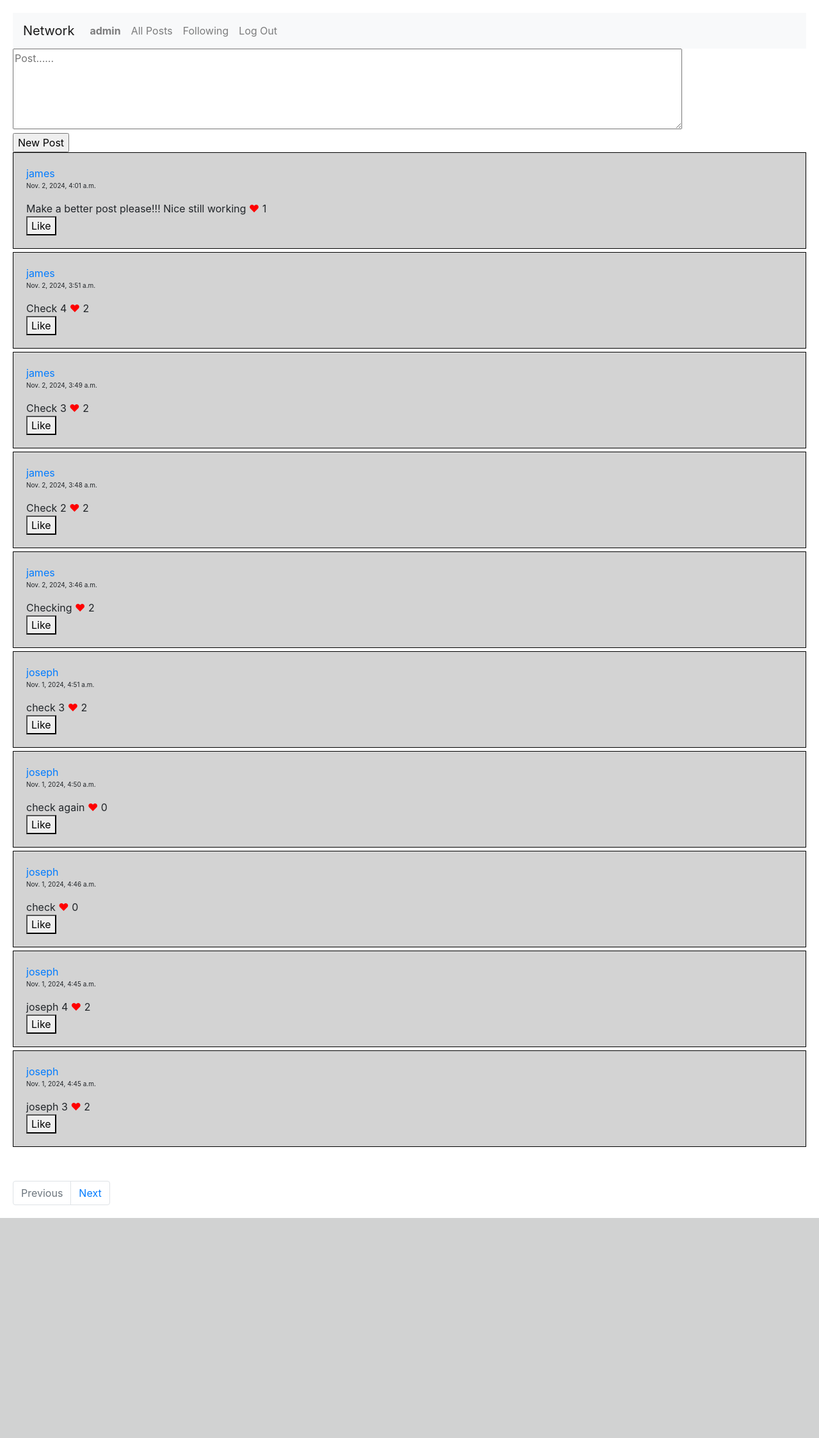
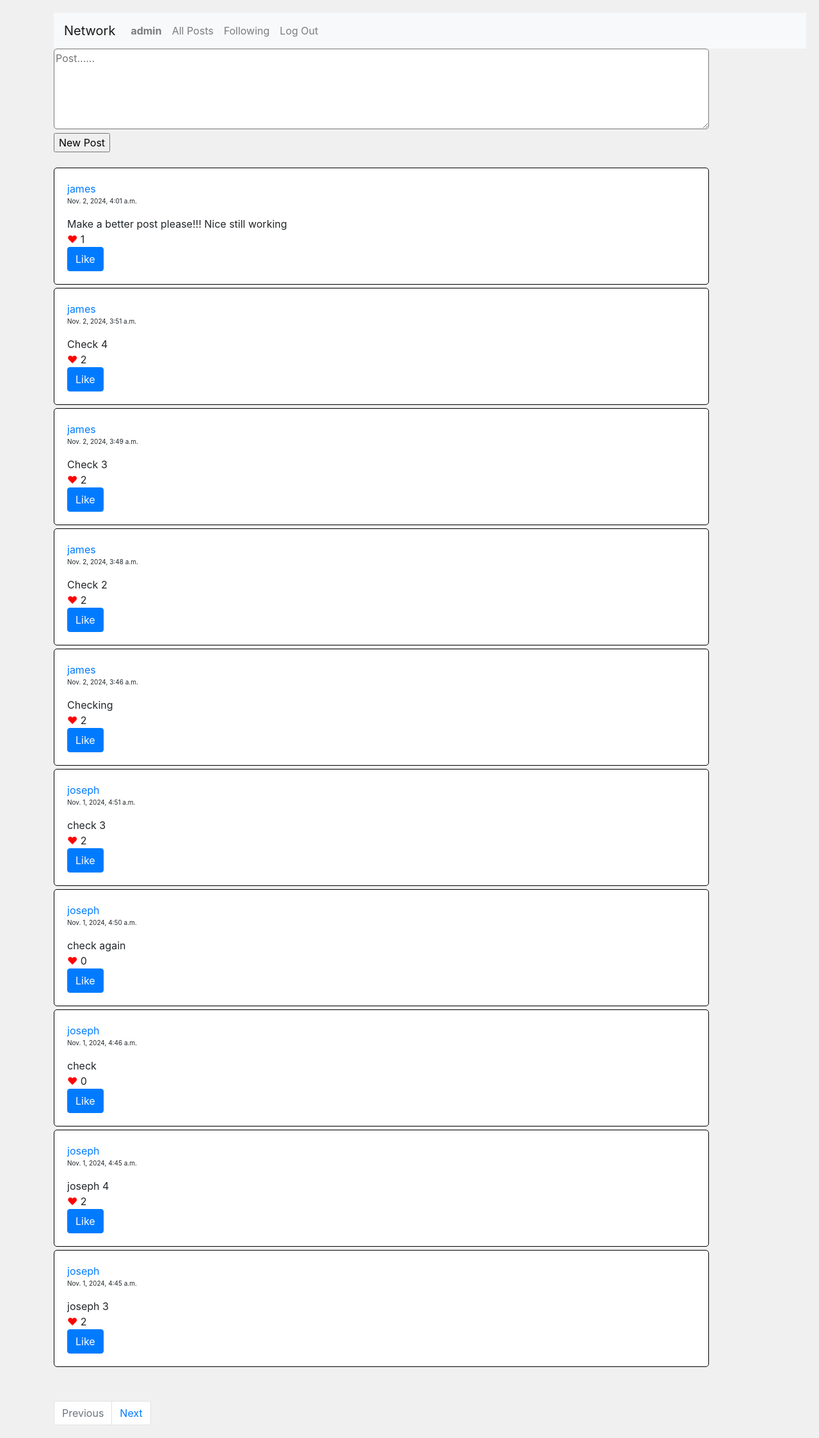
Before and after one commit to D-koo123/Network, a Django app: page / in a window 1280 px wide. Shown: the whole page at 64% size. Before the commit the page ends 1904 px from the top, so only its background shows below. Run offline with Django 3.2, Linux system fonts and the light colour scheme; a user stored in the database is signed in; data comes from the database, SQL or seed files in the repository; both versions use the stored data as it was after the commit; some libraries are stand-ins or nearby versions.

Commit message:
Bug on like functionality on different pages sorted

```diff
--- a/network/forms.py
+++ b/network/forms.py
@@ -7,5 +7,5 @@ class PostForm(forms.ModelForm):
         model = Post
         fields = ["post"]
         widgets = {
-            'post': forms.Textarea(attrs={'rows': 5, 'cols': 100, 'placeholder': "Post......", 'class': 'custom-textarea'})
+            'post': forms.Textarea(attrs={'rows': 5, 'cols': 180, 'placeholder': "Post......", 'class': 'custom-textarea'})
         }
--- a/network/static/network/post.js
+++ b/network/static/network/post.js
@@ -119,7 +119,7 @@ function addLike(postid, userid, likeTag) {
     newElement.innerHTML = 'Unlike';
     newElement.setAttribute('data-postid', postid);
     newElement.setAttribute('data-userid', userid);
-    newElement.className = 'subtractlike'; // Use className for class attribute
+    newElement.className = 'subtractlike btn btn-secondary'; // Use className for class attribute
     newElement.id = `u${postid}`; // Set the ID
     newElement.addEventListener('click', (event) => {
       subtractLike(event.target.dataset.postid, event.target.dataset.userid, event.target.parentElement.querySelector('.totallikes'));
@@ -154,7 +154,7 @@ function subtractLike(postid, userid, likeTag) {
     newElement.innerHTML = 'Like';
     newElement.setAttribute('data-postid', postid);
     newElement.setAttribute('data-userid', userid);
-    newElement.className = 'addlike'; // Use className for class attribute
+    newElement.className = 'addlike btn btn-primary'; // Use className for class attribute
     newElement.id = `l${postid}`; // Set the ID
     newElement.addEventListener('click', (event) => {
       addLike(event.target.dataset.postid, event.target.dataset.userid, event.target.parentElement.querySelector('.totallikes'));
--- a/network/static/network/styles.css
+++ b/network/static/network/styles.css
@@ -1,15 +1,23 @@
 body {
     margin: 20px;
+    padding-left: 5vw;
+    background-color: #f1f0f0;
 }
 
 
 .div-posts {
-    background-color: lightgrey;
+    background-color: white;
     border: 1px solid black;
     padding: 20px;
     margin-bottom: 5px;
+    max-width: 80vw;
+    border-radius: 5px;
 }
 
+.custom-textarea {
+    width: 80vw;
+    border-radius: 5px;
+}
 .date {
     font-size: x-small;
 }
--- a/network/templates/network/index.html
+++ b/network/templates/network/index.html
@@ -12,7 +12,7 @@
             {% csrf_token %}
             {{ form.post}} <br>
             <input type="submit" value="New Post">
-        </form>
+        </form><br>
     {% endif %}
 
     <!-- Loop over all the posts made in the network website -->
@@ -23,18 +23,23 @@
 
             <span class="post" data-id ='{{ post.id }}'>{{ post.post }}</span>
             {% if post.poster.id == user.id %}
-                <a href="#" class="edit">Edit</a><br>
+                <a href="#" class="edit">Edit</a>
             {% endif%}
 
             <!-- The user should only be able to like the posts if they are logged in -->
-            <span class="heart">&#9829;</span>
+            <br><span class="heart">&#9829;</span>
             {% if user.is_authenticated %}
-
-                {% if post.id in likes %}
-                    <span class="totallikes">{{ post.likes }}</span> <br><button data-postid ='{{ post.id }}' data-userid ='{{ user.id }}' class="subtractlike" id='u{{ post.id }}'>Unlike</button>
-                {% else %}
-                    <span class="totallikes">{{ post.likes }}</span> <br><button data-postid ='{{ post.id }}' data-userid ='{{ user.id }}' class="addlike" id='l{{ post.id }}'>Like</button>
-                {% endif %}
+                {% block content %}
+                    {% if post.id in likes %}
+                        <span class="totallikes">{{ post.likes }}</span>
+                        <br>
+                        <button data-postid ='{{ post.id }}' data-userid ='{{ user.id }}' class="subtractlike btn btn-secondary" id='u{{ post.id }}'>Unlike</button>
+                    {% else %}
+                        <span class="totallikes">{{ post.likes }}</span>
+                        <br>
+                        <button data-postid ='{{ post.id }}' data-userid ='{{ user.id }}' class="addlike btn btn-primary" id='l{{ post.id }}'>Like</button>
+                    {% endif %}
+                {% endblock %}
 
             {% endif %}
         </div>
--- a/network/views.py
+++ b/network/views.py
@@ -144,8 +144,12 @@ def following(request):
 
     # Retrieve posts from followed users
     posts = Post.objects.filter(poster__in=users_followed).order_by('-posting_date')
+    user_instance = User.objects.get(id=request.user.id)
+    likes = Like.objects.filter(liker=user_instance)
+    like_ids = [like.post.id for like in likes]
     return render(request, 'network/follow.html', {
-        'posts':posts
+        'posts':posts,
+        'likes': like_ids
     })
 
 
```
Also changed, not shown: network/templates/network/follow.html (+67 -3 lines), db.sqlite3.
